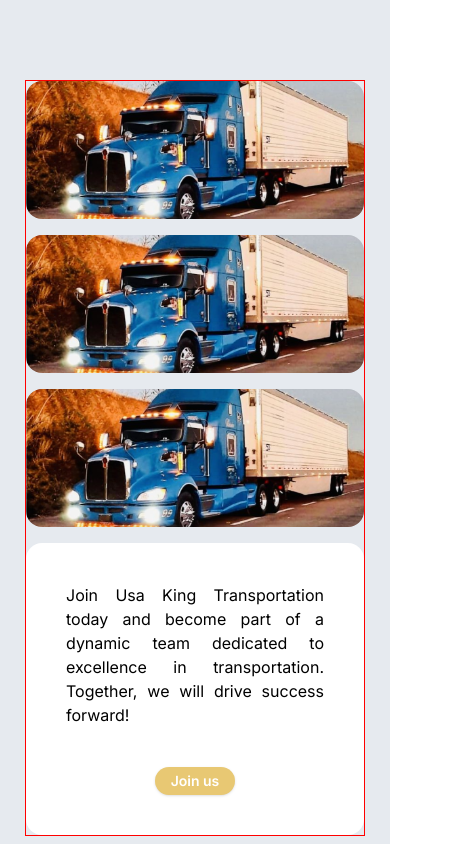
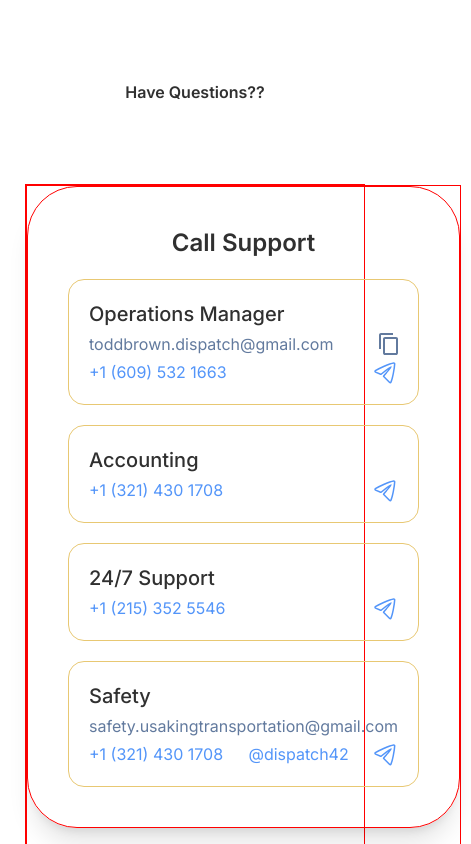
Before and after one commit to Umirzakovv/usa-king-transportation-lp, a Next.js app: page /en in a window 390 px wide. Shown: the top 844 px of the page, 471 px wide, since content can reach past the window. Built offline with nearby package versions, Linux system fonts and the light colour scheme.

Commit message:
set responsive design to AboutUsSecondPart block

```diff
--- a/src/app/[locale]/page.tsx
+++ b/src/app/[locale]/page.tsx
@@ -10,13 +10,13 @@ import Footer from "../components/Footer/Footer";
 export default function Home() {
   return (
     <div>
-      {/* <Hero />
-      <AboutUs />
-      <AboutUsSecondPart />
-      <Convenience /> */}
-      <JoinUs />
+      {/* <Hero /> */}
+      {/* <AboutUs /> */}
+      {/* <AboutUsSecondPart /> */}
+      {/* <Convenience /> */}
+      {/* <JoinUs /> */}
       {/* <FormSection /> */}
-      {/* <HaveQuestions /> */}
+      <HaveQuestions />
       {/* <Footer /> */}
     </div>
   );
--- a/src/app/blocks/AboutUsSecondPart.tsx
+++ b/src/app/blocks/AboutUsSecondPart.tsx
@@ -13,12 +13,12 @@ const AboutUsSecondPart: FC = () => {
           {t("title")} <br />
           {t("title2")}
         </Title>
-        <p className="text-lg text-main_blue text-center mt-3 mb-10">
+        <p className="text-lg text-main_blue text-center mt-3 mb-10 max-lg:text-lg max-md:text-xs">
           {t("text")}
         </p>
 
-        <div className="grid grid-cols-4 grid-rows-2 gap-4 h-[500px] max-lg:grid-cols-2">
-          <div className="relative col-start-1 col-span-2 row-start-1 row-span-2">
+        <div className="grid grid-cols-4 grid-rows-2 gap-4 h-[500px] max-md:h-[700px] max-md:grid max-md:grid-cols-1 max-md:grid-rows-8 max-sm:grid-rows-8 ">
+          <div className="relative col-start-1 col-span-2 row-start-1 row-span-2 max-md:row-span-2 max-md:col-span-">
             <Image
               src="/about-us1.png"
               alt="truck image"
@@ -27,7 +27,7 @@ const AboutUsSecondPart: FC = () => {
               className="block rounded-2xl"
             />
           </div>
-          <div className="relative col-start-3 col-span-1">
+          <div className="relative col-start-3 col-span-1 max-md:row-span-2 max-md:col-span-2">
             <Image
               src="/about-us2.png"
               alt="truck image"
@@ -36,7 +36,7 @@ const AboutUsSecondPart: FC = () => {
               className="block rounded-2xl"
             />
           </div>
-          <div className="relative col-start-4 col-span-1">
+          <div className="relative col-start-4 col-span-1 max-md:row-span-2 max-md:col-span-2">
             <Image
               src="/about-us3.png"
               alt="truck image"
@@ -45,7 +45,7 @@ const AboutUsSecondPart: FC = () => {
               className="block rounded-2xl"
             />
           </div>
-          <div className="relative col-start-3 col-span-2">
+          <div className="relative col-start-3 col-span-2 max-md:row-span-2 max-md:col-span-2">
             <Image
               src="/about-us4.png"
               alt="truck image"
--- a/src/app/components/reusable/Title.tsx
+++ b/src/app/components/reusable/Title.tsx
@@ -6,7 +6,7 @@ type TitleType = {
 };
 
 const Title: FC<TitleType> = ({ children, className }) => {
-  return <h2 className={`${className} font-semibold text-4xl text-main_black`}>{children}</h2>;
+  return <h2 className={`${className} font-semibold text-4xl text-main_black max max-lg:text-2xl max-md:text-base`}>{children}</h2>;
 };
 
 export default Title;
```
